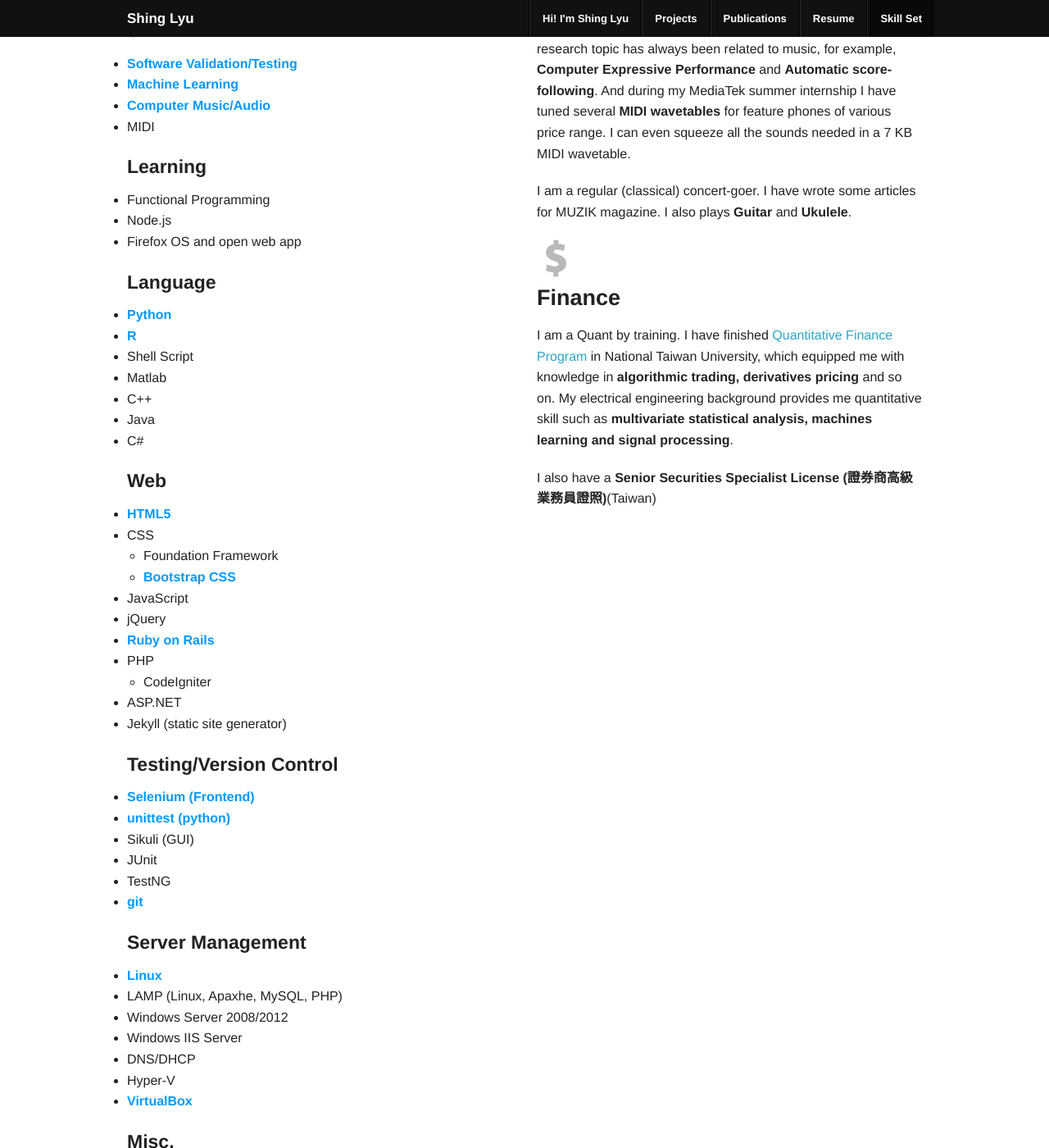
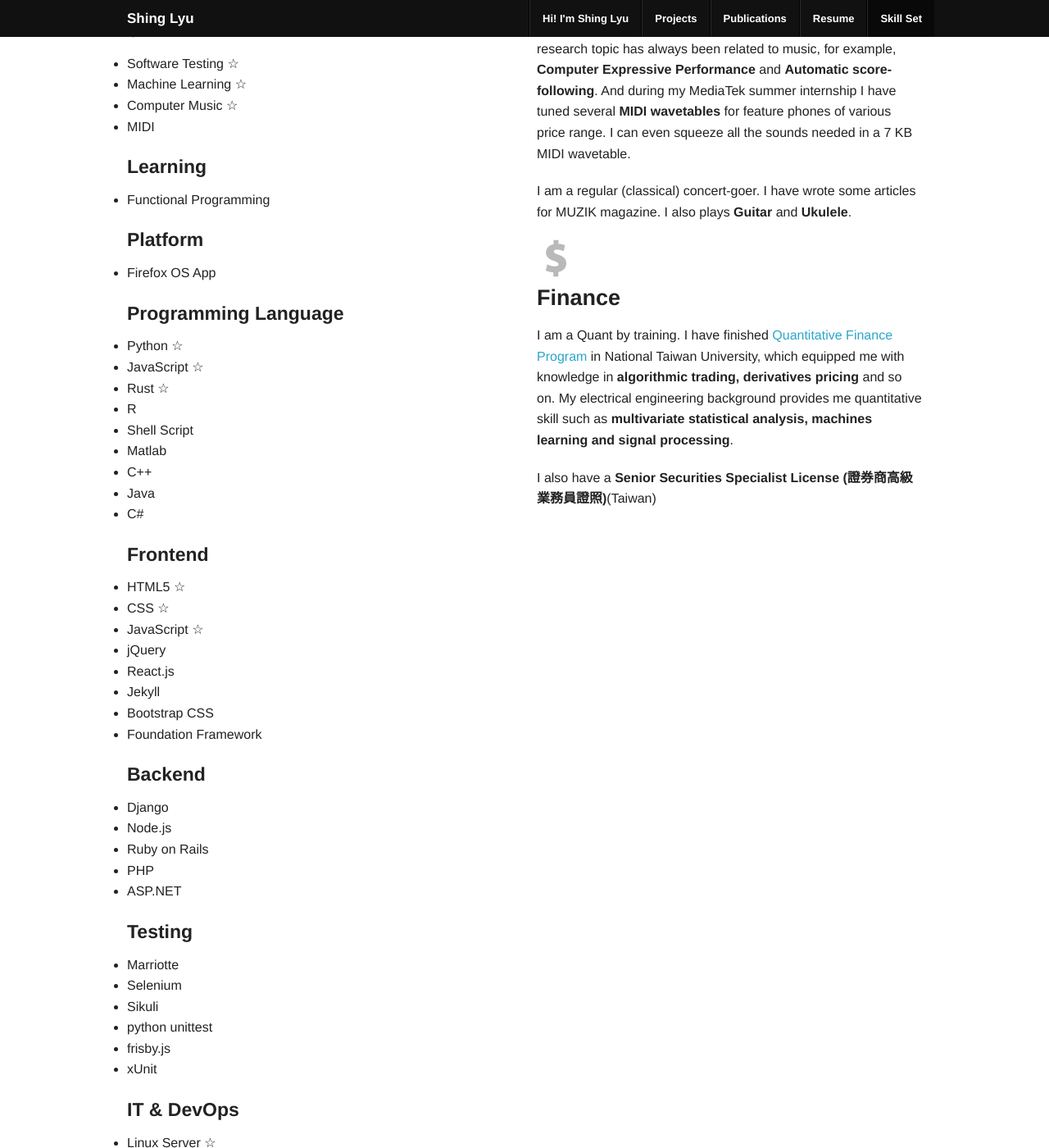
Before and after one commit to shinglyu/shinglyu.github.io, a Jekyll site: the page built from skillset.html, in a window 1280 px wide and 1400 px high, scrolled down 237 px. Shown: the whole window at 82% size. Built offline with Jekyll 4.4.1, drawn with Linux system fonts in a browser that asks for light colours; some of the changed text lies outside the part shown.

Commit message:
Updated skill

```diff
--- /dev/null
+++ b/_data/skillset_programming.yml
@@ -0,0 +1,65 @@
+- title: Skill
+  items:
+    - Software Testing &#9734
+    - Machine Learning &#9734
+    - Computer Music &#9734
+    - MIDI
+
+- title: Learning
+  items:
+    - Functional Programming
+
+- title: Platform
+  items:
+    - Firefox OS App
+
+- title: Programming Language
+  items:
+    - Python &#9734
+    - JavaScript &#9734
+    - Rust &#9734
+    - R
+    - Shell Script
+    - Matlab
+    - C++
+    - Java
+    - C#
+
+- title: Frontend
+  items:
+    - HTML5 &#9734
+    - CSS &#9734
+    - JavaScript &#9734
+    - jQuery
+    - React.js
+    - Jekyll
+    - Bootstrap CSS
+    - Foundation Framework
+
+- title: Backend
+  items:
+    - Django
+    - Node.js
+    - Ruby on Rails
+    - PHP
+    - ASP.NET
+
+- title: Testing
+  items:
+    - Marriotte
+    - Selenium
+    - Sikuli
+    - python unittest
+    - frisby.js
+    - xUnit
+-
+- title: IT & DevOps
+  items:
+    - Linux Server &#9734
+    - Jenkins CI
+    - Windows Server + IIS
+    - DNS/DHCP
+
+- title: Misc.
+  items:
+    - LaTex
--- a/skillset.html
+++ b/skillset.html
@@ -13,74 +13,15 @@ css: css/index.css
 		<div class="large-6 columns">
          <img class="icon" src="img/keyboard_48.png" alt=""/>
          <h3>Programming</h3>
-         <h4>Skill</h4>
-         <ul>
-            <li><strong>Software Validation/Testing</strong></li>
-            <li><strong>Machine Learning</strong></li>
-            <li><strong>Computer Music/Audio</strong></li>
-            <li>MIDI</li>
-         </ul>
-         <h4>Learning</h4>
-         <ul>
-            <li>Functional Programming</li>
-            <li>Node.js</li>
-            <li>Firefox OS and open web app</li>
-         </ul>
-         <h4>Language</h4>
-         <ul>
-            <li><strong>Python</strong></li>
-            <li><strong>R </strong></li>
-            <li>Shell Script </li>
-            <li>Matlab </li>
-            <li>C++ </li>
-            <li>Java</li>
-            <li>C#</li>
 
-         </ul>
-         <h4>Web</h4>
-         <ul>
-            <li><strong>HTML5</strong></li>
-            <li>CSS
-               <ul>
-                  <li>Foundation Framework</li>
-                  <li><strong>Bootstrap CSS</strong></li>
-               </ul>
-            </li>
-            <li>JavaScript  </li>
-            <li>jQuery </li>
-            <li><strong>Ruby on Rails</strong></li>
-            <li>PHP
-               <ul>
-                  <li>CodeIgniter</li>
-               </ul>
-            </li>
-            <li>ASP.NET</li>
-            <li>Jekyll (static site generator)</li>
-         </ul>
-         <h4>Testing/Version Control</h4>
-         <ul>
-            <li><strong>Selenium (Frontend)</strong></li>
-            <li><strong>unittest (python)</strong></li>
-            <li>Sikuli (GUI) </li>
-            <li>JUnit</li>
-            <li>TestNG</li>
-            <li><strong>git </strong></li>
-         </ul>
-         <h4>Server Management</h4>
-         <ul>
-            <li><strong>Linux</strong></li>
-            <li>LAMP (Linux, Apaxhe, MySQL, PHP) </li>
-            <li>Windows Server 2008/2012 </li>
-            <li>Windows IIS Server</li>
-            <li>DNS/DHCP</li>
-            <li>Hyper-V</li>
-            <li><strong>VirtualBox</strong></li>
-
-         </ul>
-         <h4>Misc.</h4>
-         <ul>
-            <li>LaTex</li>
-         </ul>
+        {% for category in site.data.skillset_programming%}
+          <h4>{{category.title}}</h4>
+          <ul>
+          {% for item in category.items%}
+            <li>{{item}}</li>
+          {% endfor %}
+           </ul>
+        {% endfor %}
 
       </div>
       <div class="large-6 columns">
```
